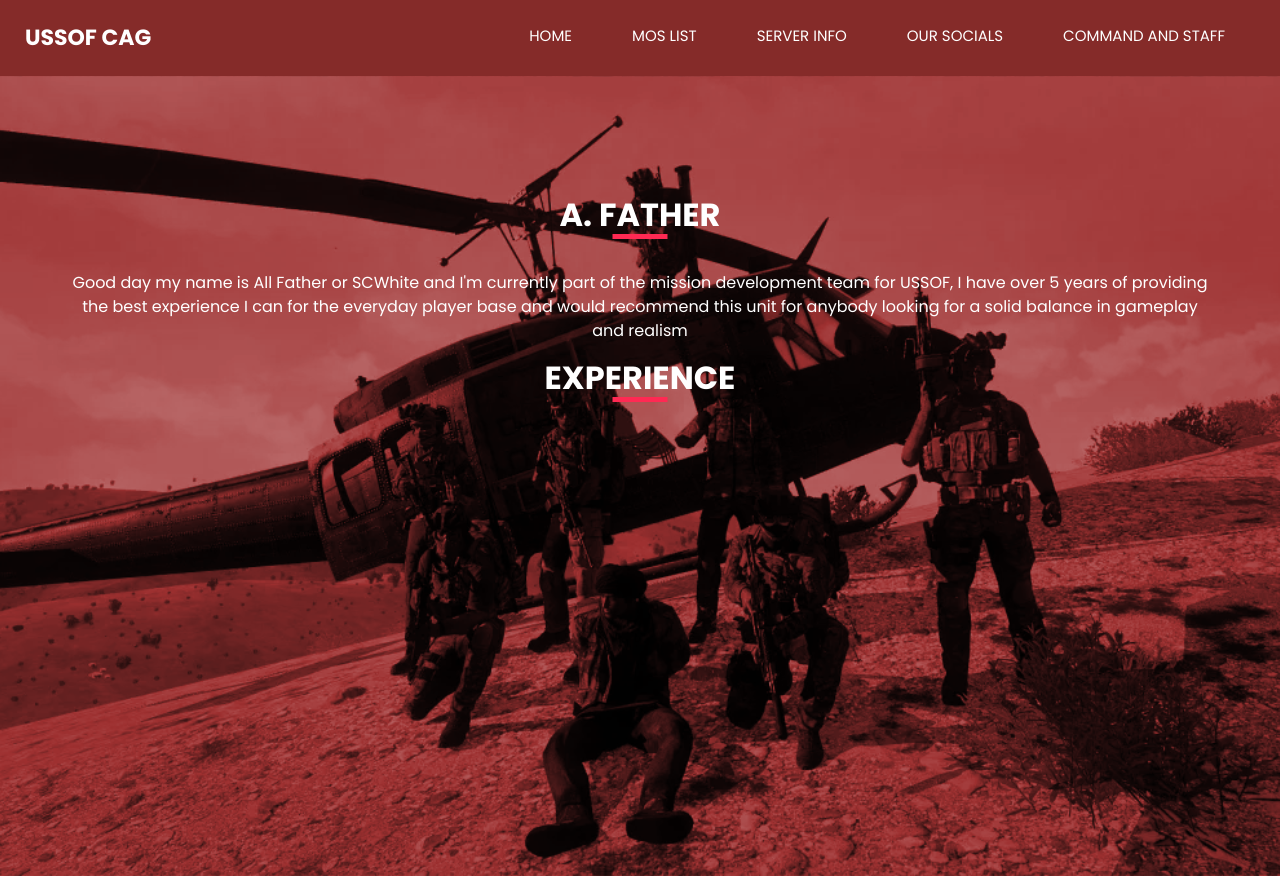
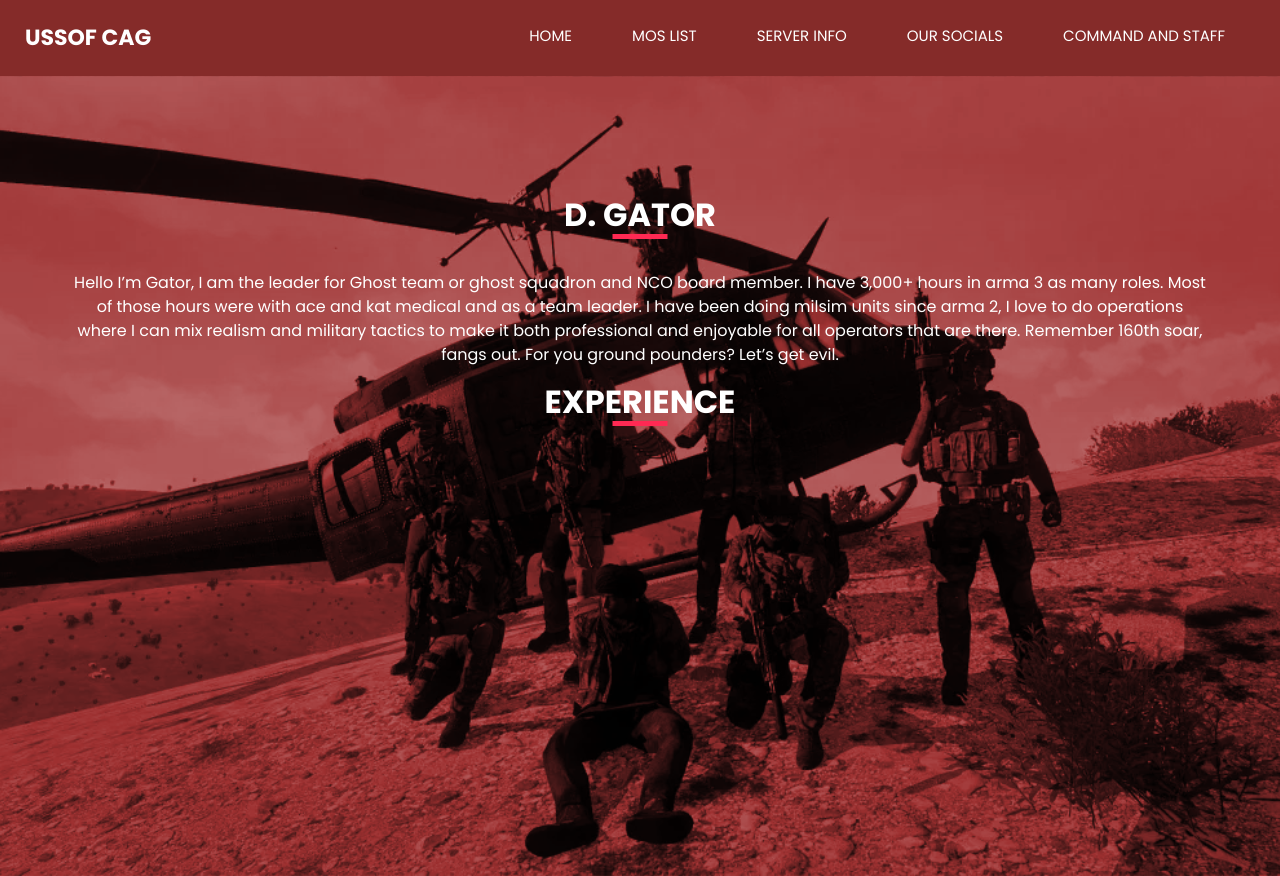
Before and after one commit to a3-us-army/US-Army-WebsiteA3, a plain HTML site: page staff/d_gator.html in a window 1280 px wide. Shown: the top 876 px of the page. Drawn offline with nearby package versions, Linux system fonts and the light colour scheme.

Commit message:
Add D. Gator to NCO Board.

```diff
--- a/staff/a_father.html
+++ b/staff/d_gator.html
@@ -18,7 +18,7 @@
   <meta property="og:type" content="website" />
   <meta property="og:image" content="https://i.imgur.com/wpAerkz.png"/>
 
-  <title>H. Xander</title>
+  <title>D. Gator</title>
    <link rel="icon" href="/images/cag-logo.png">
 
   <!-- slider stylesheet -->
@@ -84,13 +84,15 @@
     <div class="container">
       <div class="heading_container">
         <h2>
-          A. Father
+          D. Gator
         </h2>
       </div>
       <br>
-      <p style="text-align: center;">Good day my name is All Father or SCWhite and I'm currently part of the mission development team for USSOF,
-        I have over 5 years of providing the best experience I can for the everyday player base and would recommend this unit for anybody looking for a
-        solid balance in gameplay and realism
+      <p style="text-align: center;">Hello I’m Gator, I am the leader for Ghost team or ghost squadron and NCO board member.
+        I have 3,000+ hours in arma 3 as many roles. Most of those hours were with ace and kat medical and as a team leader.
+         I have been doing milsim units since arma 2, I love to do operations where I can mix realism and military tactics to
+         make it both professional and enjoyable for all operators that are there.
+        Remember 160th soar, fangs out. For you ground pounders? Let’s get evil.
       </p>
 
         <div class="heading_container">
```
Also changed, not shown: C&S.html (+13 -0 lines).
